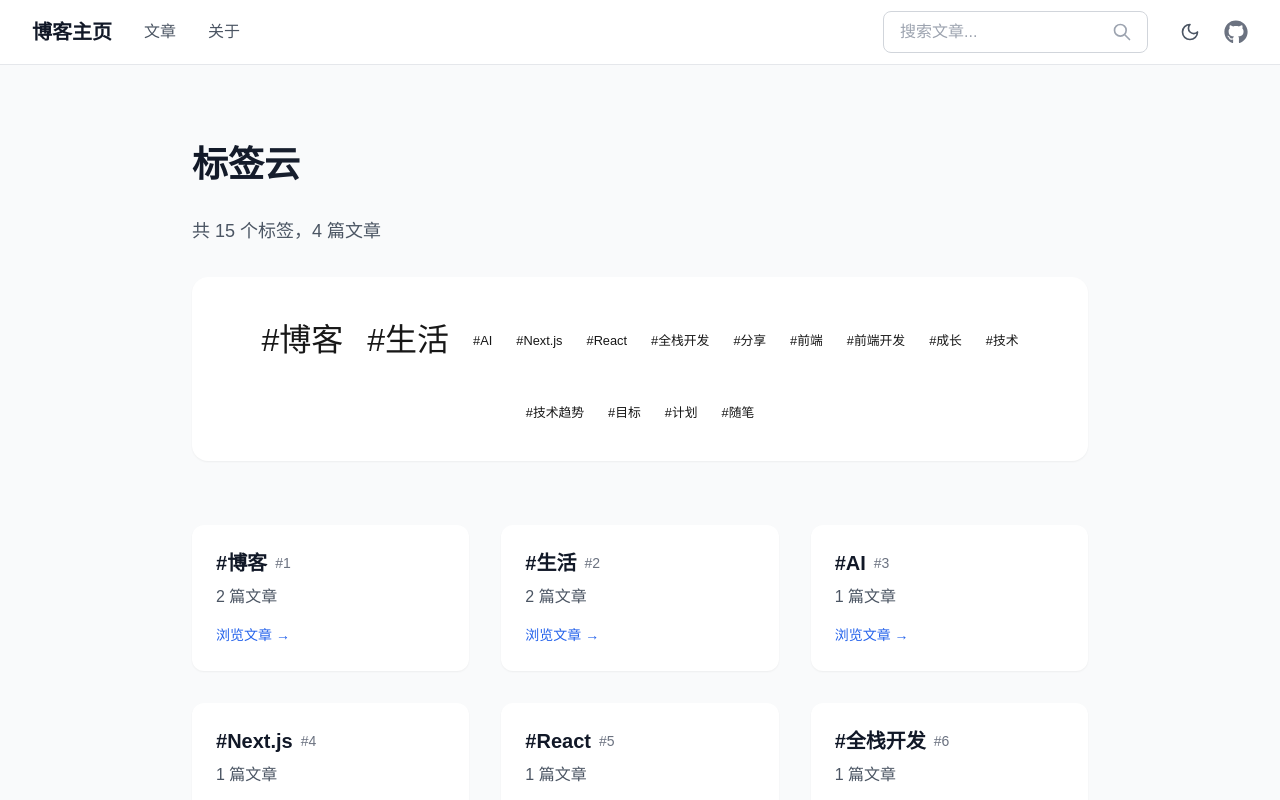
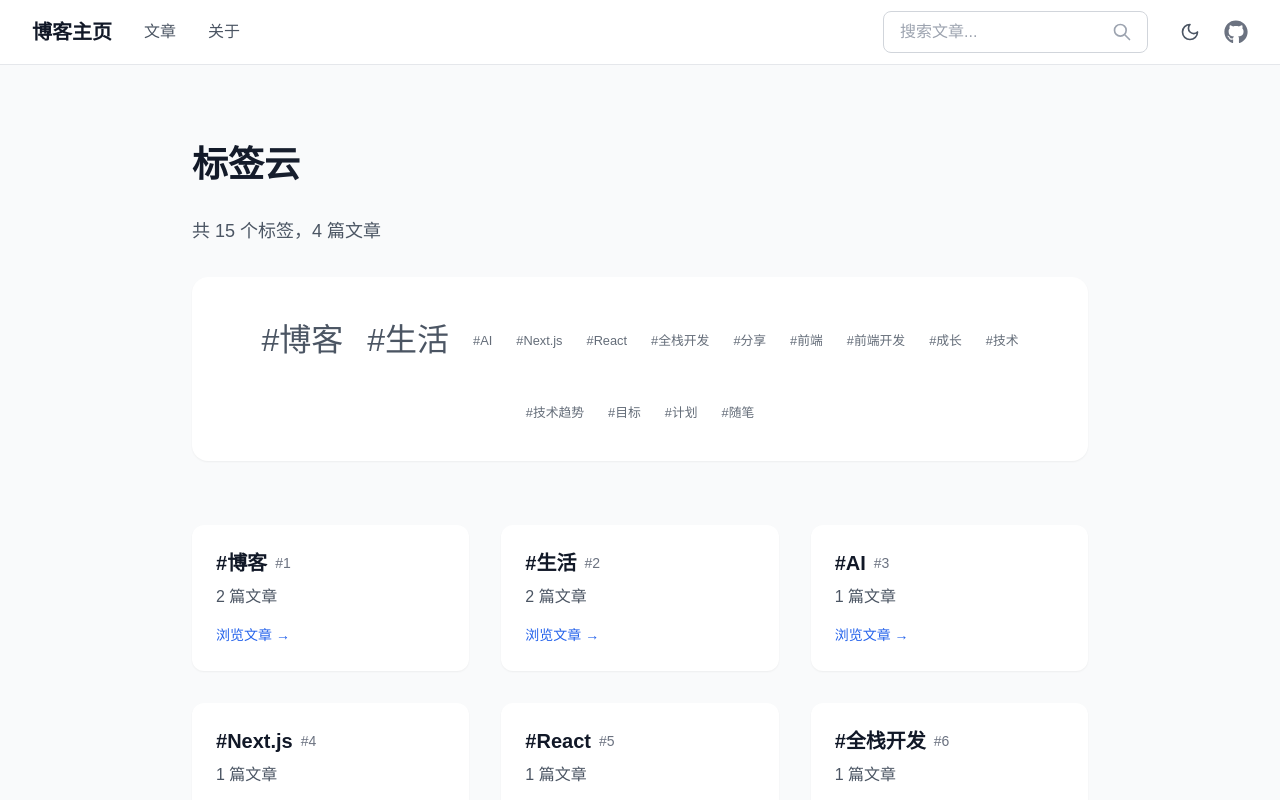
Before and after one commit to aniviaH/blog.dadifeihua.com, a Next.js app: page /tags in a window 1280 px wide. Shown: the top 800 px of the page. Built offline with nearby package versions, Linux system fonts and the light colour scheme; no server answers.

Commit message:
style: 标签云列表里的浅色主题样式区分度优化

```diff
--- a/components/TagCloud.tsx
+++ b/components/TagCloud.tsx
@@ -35,14 +35,15 @@ export default function TagCloud({ tags }: TagCloudProps) {
         <Link
           key={name}
           href={`/tags/${name}`}
-          className="transition-all duration-200 hover:-translate-y-1 hover:text-blue-500 dark:hover:text-blue-400"
+          className="text-gray-600 dark:text-gray-400 transition-all duration-200 hover:-translate-y-1 hover:text-primary dark:hover:text-primary"
           style={{
             fontSize: `${getFontSize(count)}rem`,
+            opacity: getFontSize(count) * 0.7 + 0.3, // 根据大小调整透明度
           }}
         >
-          <span className="relative group">
+          <span className="relative group font-medium">
             #{name}
-            <span className="absolute -top-8 left-1/2 -translate-x-1/2 px-2 py-1 bg-gray-900 dark:bg-gray-700 text-white text-xs rounded opacity-0 group-hover:opacity-100 transition-opacity duration-200 whitespace-nowrap">
+            <span className="absolute -top-8 left-1/2 -translate-x-1/2 px-2 py-1 bg-gray-800 text-white text-xs rounded shadow-lg opacity-0 group-hover:opacity-100 transition-opacity duration-200 whitespace-nowrap z-10">
               {count} 篇文章
             </span>
           </span>
```
